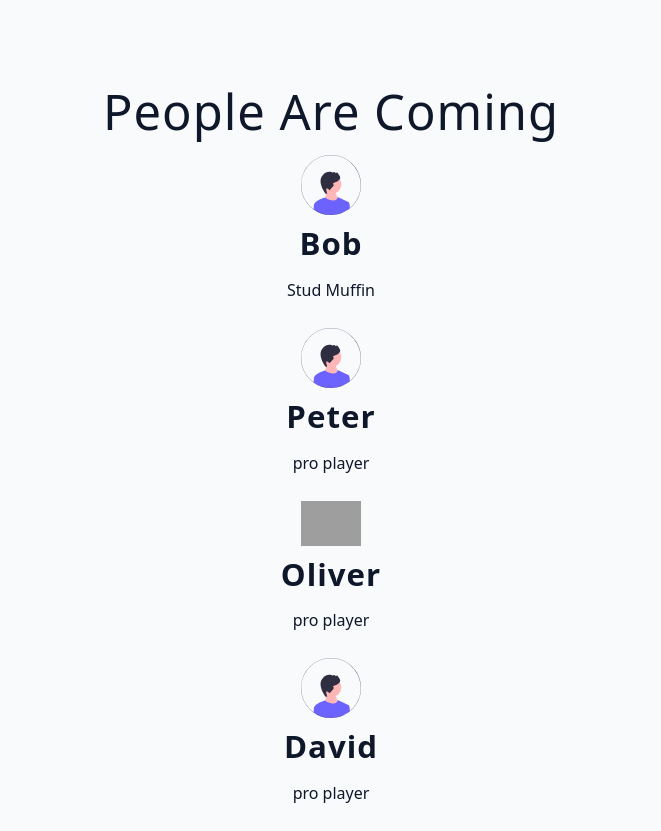
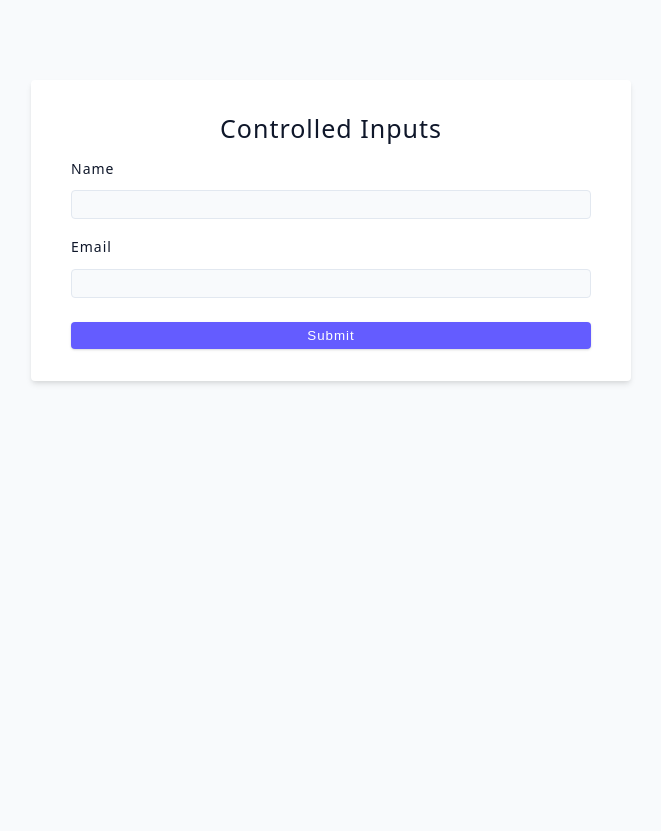
Before and after one commit to zubayr-ahmad/react-learning, a React (Vite) app: page / in a window 1280 px wide. Shown: the whole page, without its empty margins (309-970 px from the left). After the commit the page ends 800 px from the top, so only its background shows below. Built offline with nearby package versions, Linux system fonts and the light colour scheme; grey boxes are pictures that could not be loaded.

Commit message:
forms: handling data from inputs

```diff
--- a/src/App.jsx
+++ b/src/App.jsx
@@ -1,5 +1,5 @@
-import Start from "./tutorial/05-leverage-javascript/starter/List";
-import Final from "./tutorial/05-leverage-javascript/final/List";
+import Start from "./tutorial/06-forms/starter/01-controlled-inputs";
+import Final from "./tutorial/06-forms/final/01-controlled-inputs";
 function App() {
 
   return (
--- a/src/tutorial/06-forms/starter/01-controlled-inputs.jsx
+++ b/src/tutorial/06-forms/starter/01-controlled-inputs.jsx
@@ -1,4 +1,35 @@
+import { useState } from 'react';
 const ControlledInputs = () => {
-  return <h2>Controlled Inputs</h2>;
+  const [name, setName] = useState('');
+  const [email, setEmail] = useState('');
+
+  const handleChange = (e) => {
+    if (e.target.id === 'name') {
+      setName(e.target.value);
+    }
+    if (e.target.id === 'email') {
+      setEmail(e.target.value);
+    }
+  }
+
+  const handleSubmit = (e) =>{
+    e.preventDefault();
+    // do some logic
+    console.log(name, email);
+  }
+  return (
+    <form className="form" onSubmit={handleSubmit}>
+      <h4>Controlled Inputs</h4>
+      <div className="form-row">
+        <label htmlFor="name" className="form-label">Name</label>
+        <input type="text" id="name" className="form-input" value={name} onChange={handleChange}/>
+      </div>
+      <div className='form-row'>
+        <label htmlFor='email' className='form-label'>Email</label>
+        <input type="email" id="email" className="form-input" value={email} onChange={handleChange} />
+      </div>
+        <button type="submit" className="btn btn-block">Submit</button>
+    </form>
+  )
 };
 export default ControlledInputs;
```
